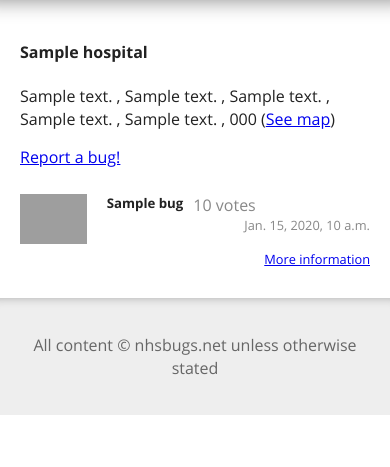
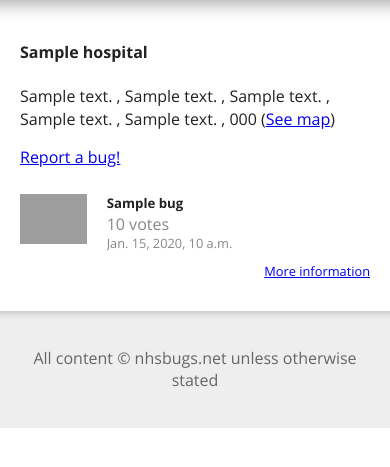
Before and after one commit to openhealthcare/nhsbugs, a Django app: template nhsbugs/templates/facilities/hospital_view.html in a window 390 px wide. Shown: the part 127-594 px from the top of the page. Run offline with Django 3.2, Linux system fonts and the light colour scheme; the template is opened without the code that fills it: most values are stand-ins (such as "Sample title", 1, 10 or a date in 2020); parts of the project's set-up code (start-up, migrations or seed data) failed here and were passed over; grey boxes are pictures that could not be loaded.

Commit message:
Responsive design - make home columns drop below each other

```diff
--- a/nhsbugs/static/css/style.css
+++ b/nhsbugs/static/css/style.css
@@ -201,7 +201,8 @@ body {
     margin: 0;
     padding: 0;
 }
-time {
+time, .info {
+    display: block;
     font-size: 0.8em;
     color: #888;
 }
@@ -264,7 +265,7 @@ header nav {
     clear: both;
     display: block;
 }
-.main>section {
+` {
     float: left;
     width: 50%;
     padding: 0;
@@ -287,6 +288,11 @@ footer {
     color: #666666;
 }
 
+.meta {
+    float: right;
+    text-align: right;
+}
+
 .bugsList article {
     padding: 10px 0;
     overflow: hidden;
@@ -301,25 +307,20 @@ footer {
     margin-right: 20px;
 }
 .bugsList article hgroup {
-    clear: right;
+    float: left;
     overflow: hidden;
+    margin-bottom: 10px;
+}
+.bugsList article h1, .bugsList article hgroup h2 {
+    margin: 0;
 }
 .bugsList article hgroup h2 {
-    float: left;
     font-size: 1em;
     font-weight: normal;
-    margin: 0 0 0 10px;
     color: #888;
 }
-.bugsList article h1 {
-    margin: 0;
-    float: left;
-}
-.bugsList article time {
-    float: right;
-    float: right;
-}
 .bugsList .detail {
+    clear: left;
     margin-bottom: 10px;
 }
 .bugsList .more {
@@ -368,3 +369,21 @@ input[type="cancel"] {
     color: #ffffff;
     border: none;
 }
+
+@media (max-width: 35em) {
+    .main>section {
+        float: none;
+        width: auto;
+        border: none;
+    }
+    .main>section:first-of-type {
+        padding-right: 0;
+        padding-bottom: 20px;
+    }
+    .main>section:first-of-type+section {
+        padding-left: 0;
+        padding-top: 20px;
+        border-left: none;
+        border-top: 2px solid #ccc;
+    }
+}
```
